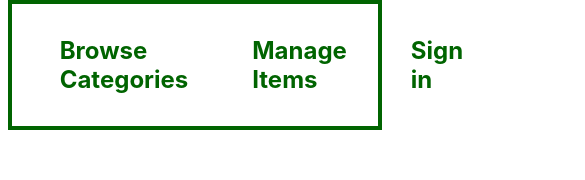
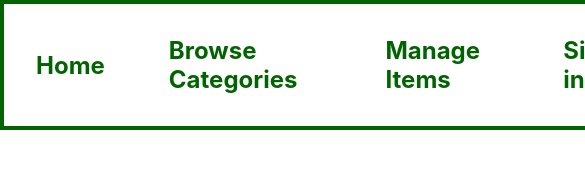
Before and after one commit to alonso-cadenas/ecowaste, a Next.js app: page / in a window 390 px wide. Shown: the top 180 px of the page, 585 px wide, since content can reach past the window. Built offline with nearby package versions, Linux system fonts and the light colour scheme; no server answers; what aws-amplify would draw is missing.

Commit message:
Implement mobile design.

```diff
--- a/src/components/header/header.module.css
+++ b/src/components/header/header.module.css
@@ -3,7 +3,7 @@
   justify-content: center;
   align-items: center;
   border: 0.25rem solid darkgreen;
-  width: 100%;
+  min-width: 100vw;
 }
 
 .navigation a {
--- a/src/styles/Home.module.css
+++ b/src/styles/Home.module.css
@@ -1,6 +1,5 @@
 .container {
   min-height: 100vh;
-  padding: 0 0.5rem;
   display: flex;
   flex-direction: column;
   justify-content: center;
@@ -73,7 +72,6 @@
 
 .grid {
   display: flex;
-  direction: column;
   align-items: center;
   justify-content: center;
   flex-wrap: wrap;
--- a/src/styles/global.css
+++ b/src/styles/global.css
@@ -1,9 +1,10 @@
 html,
 body {
-  padding: 0;
-  margin: 0;
+  display: flex;
   font-family: -apple-system, BlinkMacSystemFont, Segoe UI, Roboto, Oxygen,
     Ubuntu, Cantarell, Fira Sans, Droid Sans, Helvetica Neue, sans-serif;
+  margin: 0;
+  padding: 0;
 }
 
 a {
```
